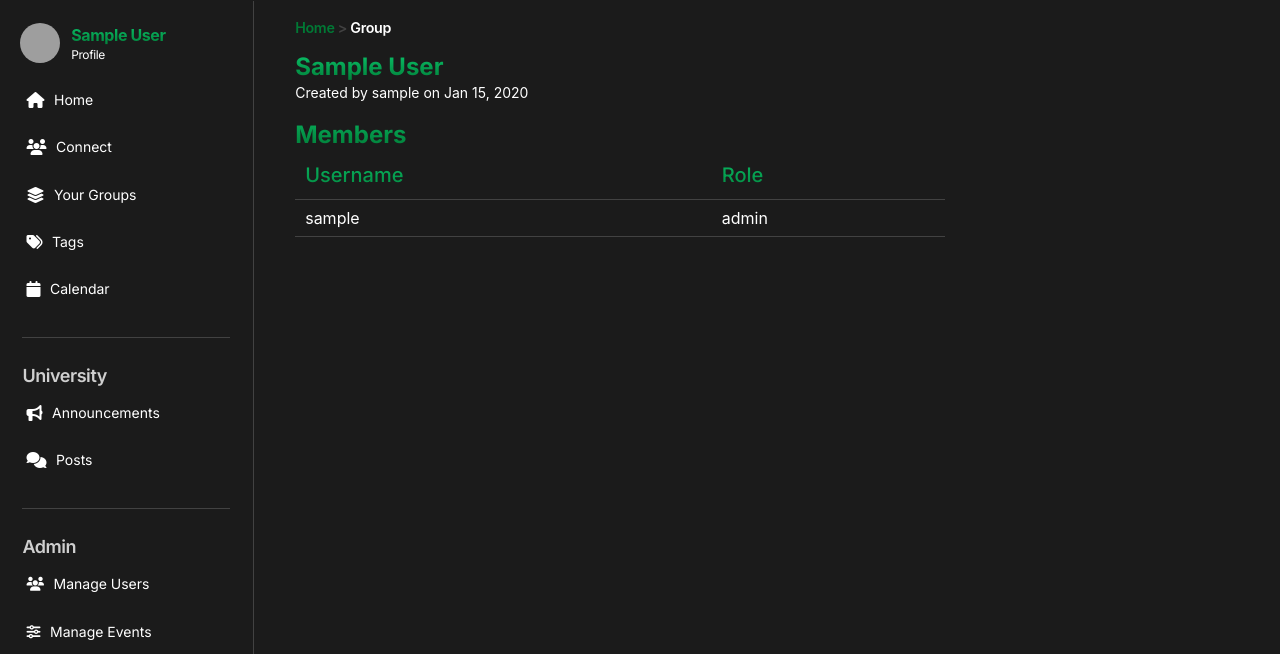
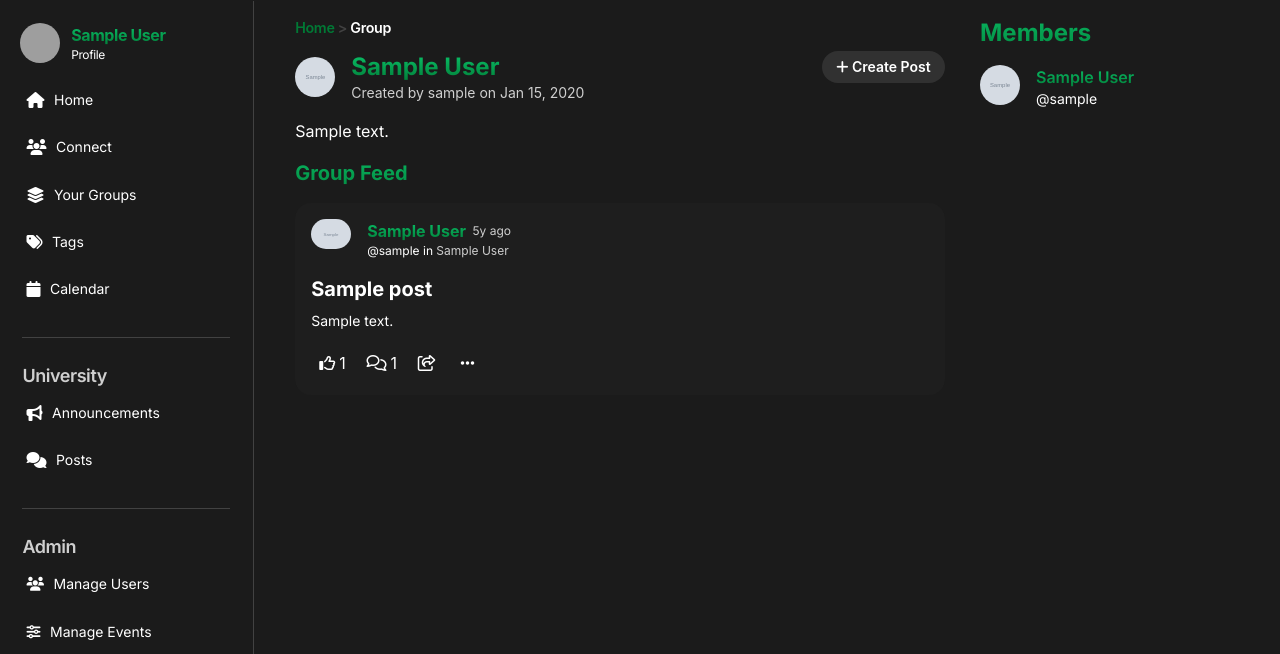
Before and after one commit to devliqht/schola, a PHP site: page /pages/group.php?id=1 in a window 1280 px wide. Shown: the part 61-715 px from the top of the page. Run offline with PHP 8.4, Linux system fonts and the light colour scheme; the visitor is signed in with stand-in values (Sample User, id 1); tables that the repository leaves empty or names only in its code hold one stand-in row (values such as "Sample post"); grey boxes marked "Sample" are stand-in pictures; grey boxes are pictures that could not be loaded.

Commit message:
GROUPS: Added group-based post logic, group members and revised groups

```diff
--- a/components/render-post.php
+++ b/components/render-post.php
@@ -11,6 +11,18 @@ function render_post($post) {
 
         $defaultProfilePicture = "../uploads/profile_pictures/default.svg";
         $profilePicture = !empty($post['profile_picture']) ? "../uploads/profile_pictures/" . $post['profile_picture'] : $defaultProfilePicture;
+
+        $group_name = "Global"; // Default for global posts
+        if (!empty($post['group_id'])) {
+            $group_stmt = $conn->prepare("SELECT name FROM member_groups WHERE id = ?");
+            $group_stmt->bind_param("i", $post['group_id']);
+            $group_stmt->execute();
+            $group_result = $group_stmt->get_result();
+            if ($group_row = $group_result->fetch_assoc()) {
+                $group_name = htmlspecialchars($group_row['name']);
+            }
+            $group_stmt->close();
+        }
     ?>
     <a class="post-link" href="post.php?id=<?php echo htmlspecialchars($post['id']); ?>">
     <div class="recent-discussion p-4 rounded-2xl">
@@ -20,12 +32,15 @@ function render_post($post) {
                     <img class="rounded-full" src="<?php echo $profilePicture; ?>" />
                     </div>
                     <div class="flex flex-col">
+                        <div class="flex flex-row align-center" style="gap: 0.4rem;">
                         <h1 class="inter-700 text-base flex flex-row align-center" style="gap: 0.4rem;">
                             <span class="gradient-text">
                                 <?= $post['full_name'] ?>
                             </span>
+                        </h1>
                         <div class="text-xs inter-300 post-date" data-timestamp="<?php echo $post['created_at']; ?>" style="color:var(--text-light-muted);"></div>
-                        <h1 class="inter-300 text-xs text-white">@<?= $post['username'] ?></h1>
+                        </div>
+                        <h1 class="inter-300 text-xs text-white">@<?= $post['username'] ?> in <span class="text-muted"><?php echo $group_name; ?></span></h1>
                     </div>
             </div>
             <div class="flex flex-col">
--- a/css/form.css
+++ b/css/form.css
@@ -47,13 +47,13 @@ form {
 }
 
 input, textarea, select {
-    padding: 0.6rem;
+    padding: 1rem;
     border: 1px solid var(--border-main-dark);
     box-shadow: inset 0 0 3px rgba(0, 0, 0, 0.1);
     box-sizing: border-box;
     background: rgba(0, 0, 0, 0.024);
     font-size: 0.875rem;
-    border-radius: 0.5rem;
+    border-radius: 1rem;
     font-family: "Inter", serif;
     font-optical-sizing: auto;
     font-weight: 400;
--- a/css/posts.css
+++ b/css/posts.css
@@ -396,7 +396,7 @@ textarea.comment-textarea {
     flex-direction: column;
     overflow-y: auto;
     overflow-x: hidden;
-    background-color: var(--base-bg-three);
+    background-color: var(--base-bg-two);
     transition: 0.1s all;
 }
 
--- a/css/utilities/utility.css
+++ b/css/utilities/utility.css
@@ -112,6 +112,10 @@
 
 .text-muted {
     color: var(--text-light-muted);
+}
+
+.hover-underline:hover {
+    text-decoration: underline;
 }
 
 /* Tailwind-like Box Shadows */
--- a/pages/group.php
+++ b/pages/group.php
@@ -2,8 +2,10 @@
 require_once '../api/config.php';
 require_once '../api/db_connection.php';
 require_once '../components/render-header.php';
+require_once '../components/render-post.php';
 require_once '../components/render-sidebar.php';
 require_once '../components/get-breadcrumbs.php';
+require_once '../components/render-posts.php';
 
 if (!isset($_GET['id'])) {
     header("Location: groups.php");
@@ -40,10 +42,29 @@ if (isset($_GET['join']) && $_GET['join'] == 1) {
     exit();
 }
 
-$members_stmt = $conn->prepare("SELECT u.username, u.role FROM group_members gm JOIN users u ON gm.user_id = u.id WHERE gm.group_id = ?");
+$members_stmt = $conn->prepare("SELECT u.id, u.username, u.full_name, u.profile_picture FROM group_members gm JOIN users u ON gm.user_id = u.id WHERE gm.group_id = ?");
 $members_stmt->bind_param("i", $group_id);
 $members_stmt->execute();
 $members = $members_stmt->get_result();
+
+$is_member = $conn->query("SELECT 1 FROM group_members WHERE group_id = $group_id AND user_id = " . $_SESSION['id'])->num_rows > 0;
+
+$posts_stmt = $conn->prepare("
+    SELECT p.*, u.username, u.full_name, u.profile_picture,
+           (SELECT COUNT(*) FROM post_likes pl WHERE pl.post_id = p.id) as like_count,
+           (SELECT COUNT(*) FROM comments c WHERE c.post_id = p.id) as comment_count
+    FROM posts p
+    JOIN users u ON p.author_id = u.id
+    WHERE p.group_id = ?
+    ORDER BY p.created_at DESC
+");
+$posts_stmt->bind_param("i", $group_id);
+$posts_stmt->execute();
+$posts = $posts_stmt->get_result();
+
+$defaultProfilePicture = "../uploads/profile_pictures/default.svg";
+$groupProfilePicture = !empty($group['group_picture']) ? "../uploads/group_pictures/" . $group['group_picture'] : $defaultProfilePicture;
+
 ?>
 
 <!DOCTYPE html>
@@ -65,7 +86,6 @@ $members = $members_stmt->get_result();
     <link rel="stylesheet" href="../css/groups.css" />
     <link rel="stylesheet" href="../css/utilities/responsive.css" />
     <link rel="stylesheet" href="../css/utilities/reset.css" />
-    <link rel="stylesheet" href="../css/utilities/responsive.css" />
     <meta name="viewport" content="width=device-width, initial-scale=1">
     <link href="https://fonts.googleapis.com/css2?family=Poppins:wght@300;400;500;600&display=swap" rel="stylesheet">
     <link rel="stylesheet" href="../vendor/fontawesome-free-6.7.2-web/css/all.min.css">
@@ -84,25 +104,44 @@ $members = $members_stmt->get_result();
             <nav class="breadcrumb">
                 <?php echo get_breadcrumbs(); ?>
             </nav>
+            <div class="flex flex-row justify-between pb-4">
+                <div class="flex flex-row gap-4 align-center">
+                    <img class="header-account-picture" src="<?php echo $groupProfilePicture; ?>">
+                    <div class="flex flex-col">
                         <h2 class="text-2xl gradient-text inter-700"><?php echo htmlspecialchars($group['name']); ?></h2>
-            <p class="text-sm text-white">Created by <?php echo htmlspecialchars($group['username']); ?> on <?php echo (new DateTime($group['created_at']))->format('M d, Y'); ?></p>
-            <h3 class="text-2xl gradient-text inter-700 pt-4">Members</h3>
-            <table class="group-table">
-                <thead>
-                    <tr>
-                        <th class="gradient-text text-xl inter-500">Username</th>
-                        <th class="gradient-text text-xl inter-500">Role</th>
-                    </tr>
-                </thead>
-                <tbody>
+                        <p class="text-sm text-muted">Created by <?php echo htmlspecialchars($group['username']); ?> on <?php echo (new DateTime($group['created_at']))->format('M d, Y'); ?></p>
+                    </div>
+                </div>
+            <?php if ($is_member): ?>
+                <a href="create-post.php" ><button class="interaction inter-600 text-sm"><i class="fa-solid fa-plus"></i> <span class="disappear-768px">Create Post</span></button></a>
+            <?php else: ?>
+                <a href="group.php?id=<?php echo $group_id; ?>&join=1" ><button class="interaction inter-600 text-sm"><i class="fa-solid fa-plus"></i> <span class="disappear-768px">Join Group</span></button></a>
+            <?php endif; ?>
+            </div>
+            <p class="text-base text-white inter-300"><?php echo htmlspecialchars($group['description']); ?></p>
+            <h3 class="text-xl gradient-text inter-700 py-4">Group Feed</h3>
+            <?php if ($posts->num_rows > 0): ?>
+                <?php while ($post = $posts->fetch_assoc()): ?>
+                    <?php render_post($post); ?>
+                <?php endwhile; ?>
+            <?php else: ?>
+                <p class="text-base inter-300 text-white">No posts in this group yet.</p>
+            <?php endif; ?>
+        </div>
+        <div class="pup-wrapper">
+            <h3 class="text-2xl gradient-text inter-700 py-4">Members</h3>
+            <div class="flex flex-col gap-4">
                 <?php while ($member = $members->fetch_assoc()): ?>
-                        <tr>
-                            <td class="text-white"><?php echo htmlspecialchars($member['username']); ?></td>
-                            <td class="text-white"><?php echo htmlspecialchars($member['role']); ?></td>
-                        </tr>
+                    <?php $memberProfilePicture = !empty($member['profile_picture']) ? "../uploads/profile_pictures/" . $member['profile_picture'] : $defaultProfilePicture; ?>
+                    <div class="flex flex-row gap-4">
+                        <img class="header-account-picture" src="<?php echo $memberProfilePicture ?>" />
+                        <div class="flex flex-col">
+                            <h2 class="text-base gradient-text inter-600"><?= $member['full_name']; ?></h2>
+                            <a href="profile.php?id=<?php echo $member['id']; ?>" class="text-sm text-white inter-400 decoration-none hover-underline">@<?= $member['username']; ?></a>
+                        </div>
+                    </div>
                 <?php endwhile; ?>
-                </tbody>
-            </table>
+            </div>
         </div>
     </div>
 <?php else: ?>
--- a/pages/home.php
+++ b/pages/home.php
@@ -39,7 +39,7 @@
         <?php  render_header();?>
         <div class="grid-container">
             <?php render_sidebar(); ?>
-            <div class="main-content w-bg animate__animated animate__fadeIn animate__faster">
+            <div class="main-content animate__animated animate__fadeIn animate__faster">
                 <nav class="breadcrumb">
                     <?php echo get_breadcrumbs(); ?>
                 </nav>
```
Also changed, not shown: pages/create-post.php (+20 -6 lines), pages/post.php (+16 -1 lines), validation/add-post.php (+14 -2 lines). Lines whose indentation alone changed are shown as unchanged.
